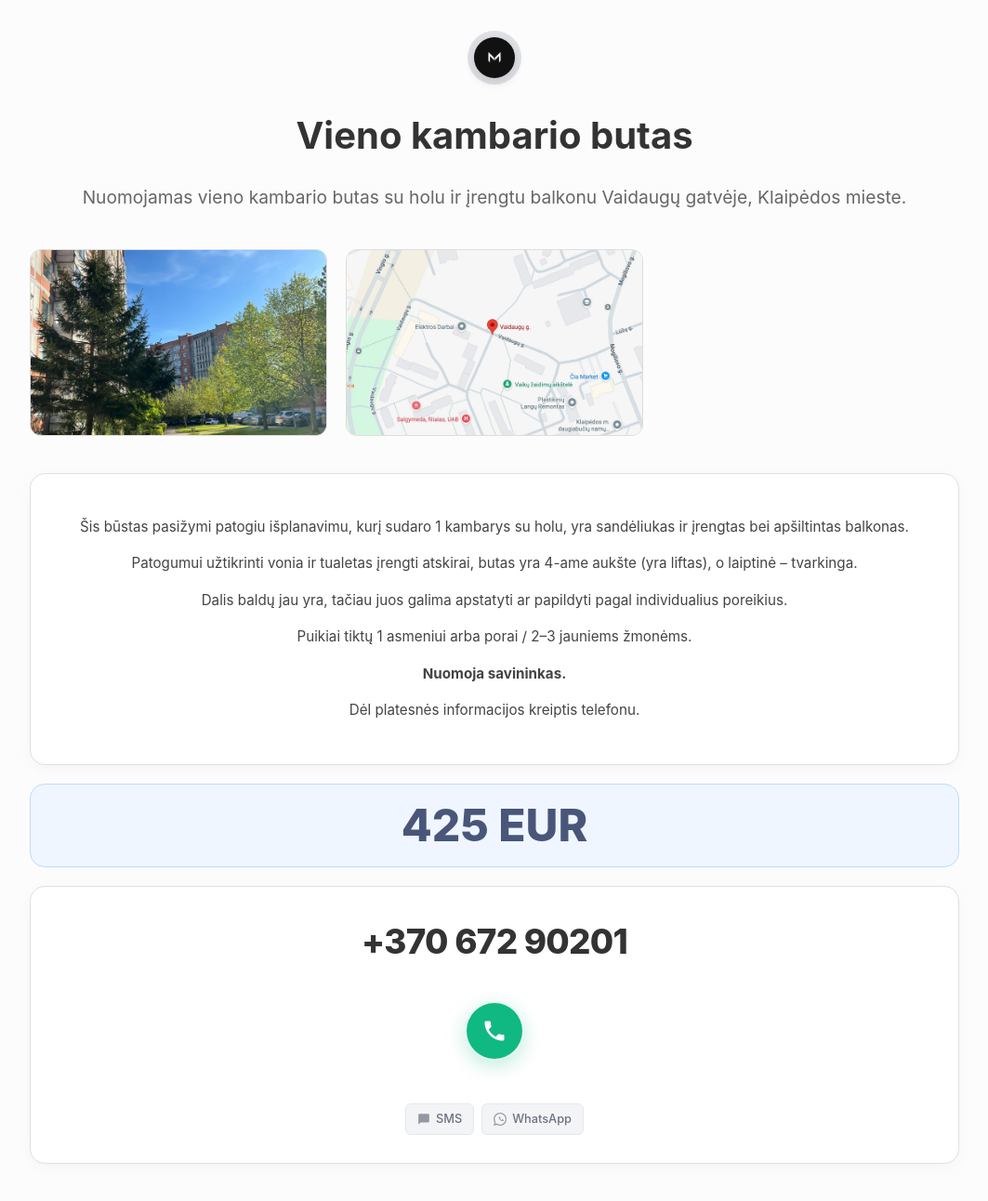
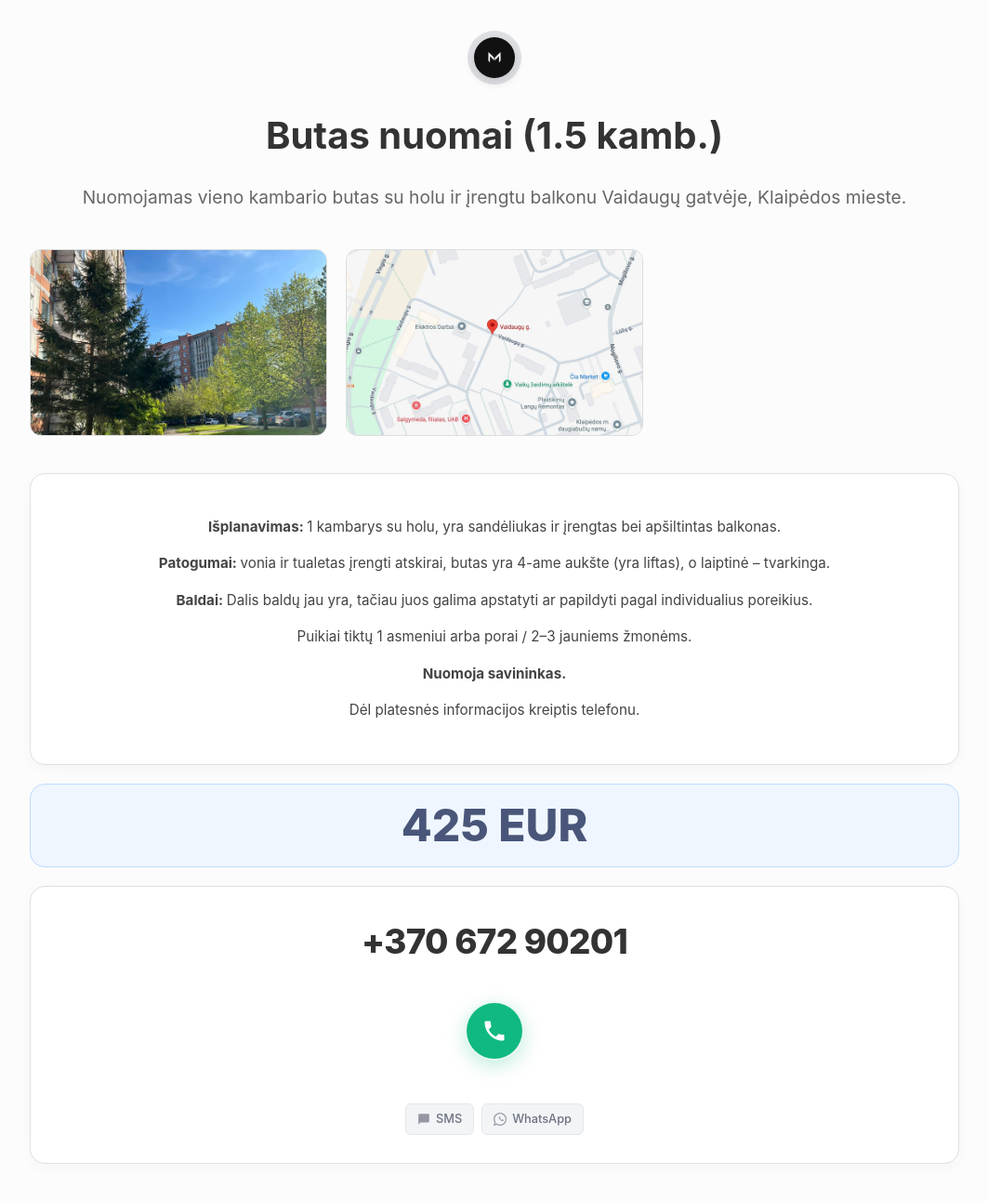
Before and after one commit to mruslys/ruslys.lt, a Jekyll site: the page built from skelbimai/vaidaugu-1k-butas/index.html, in a window 1280 px wide. Shown: the whole page at 93% size, without its empty margins (108-1171 px from the left). Built offline with Jekyll 4.4.1, drawn with Linux system fonts in a browser that asks for light colours.

Commit message:
Vaidaugu-updt

```diff
--- a/skelbimai/vaidaugu-1k-butas/index.html
+++ b/skelbimai/vaidaugu-1k-butas/index.html
@@ -1,6 +1,6 @@
 ---
 layout: item
-title: "Vieno kambario butas"
+title: "Butas nuomai (1.5 kamb.)"
 description: "Nuomojamas vieno kambario butas su holu ir įrengtu balkonu Vaidaugų gatvėje, Klaipėdos mieste."
 amount: 425
 currency: EUR
@@ -9,7 +9,7 @@ phone: "+370 672 90201"
 noindex: true
 ---
 <p>
-    Šis būstas pasižymi patogiu išplanavimu, kurį sudaro 1 kambarys su holu, yra sandėliukas ir įrengtas bei apšiltintas balkonas.</p><p>Patogumui užtikrinti vonia ir tualetas įrengti atskirai, butas yra 4-ame aukšte (yra liftas), o laiptinė – tvarkinga.</p><p>Dalis baldų jau yra, tačiau juos galima apstatyti ar papildyti pagal individualius poreikius.
+    <strong>Išplanavimas: </strong>1 kambarys su holu, yra sandėliukas ir įrengtas bei apšiltintas balkonas.</p><p><strong>Patogumai: </strong>vonia ir tualetas įrengti atskirai, butas yra 4-ame aukšte (yra liftas), o laiptinė – tvarkinga.</p><p><strong>Baldai: </strong>Dalis baldų jau yra, tačiau juos galima apstatyti ar papildyti pagal individualius poreikius.
 </p>
 
 <p>Puikiai tiktų 1 asmeniui arba porai / 2–3 jauniems žmonėms.</p>
```
